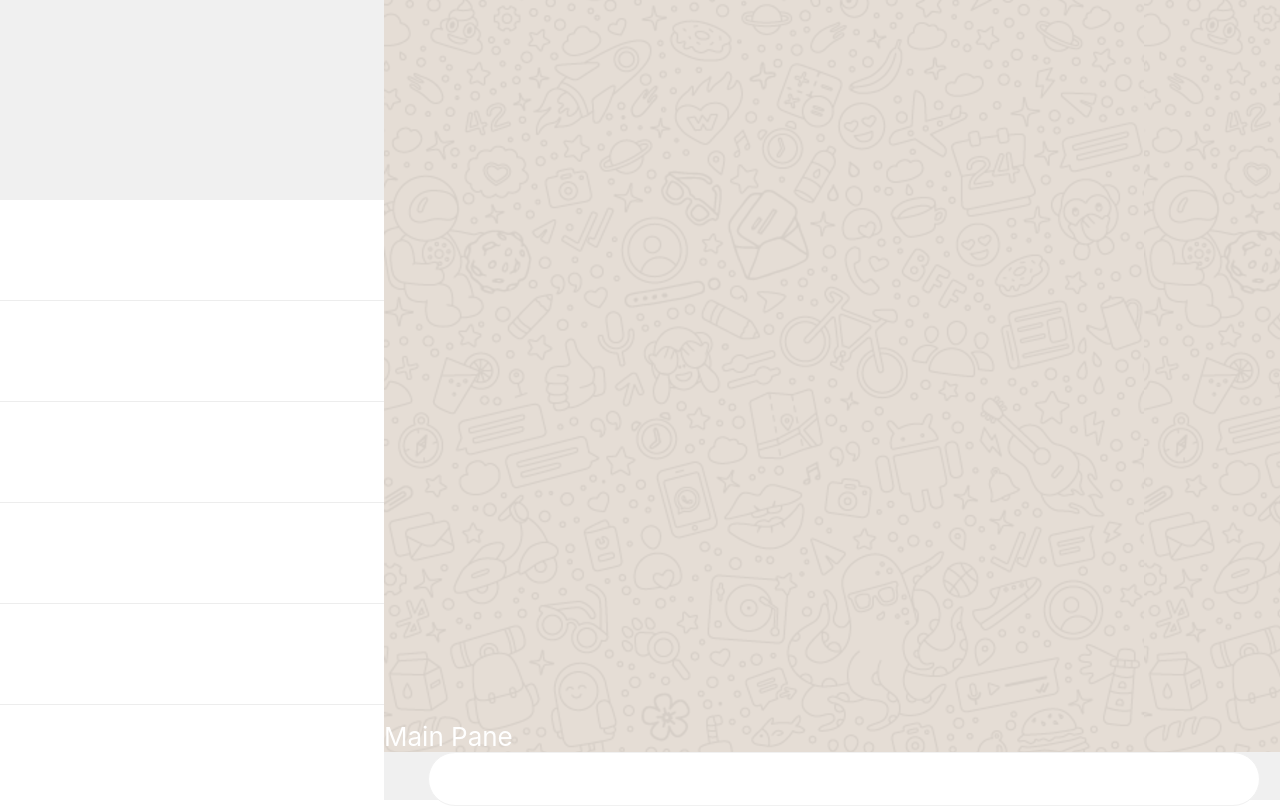
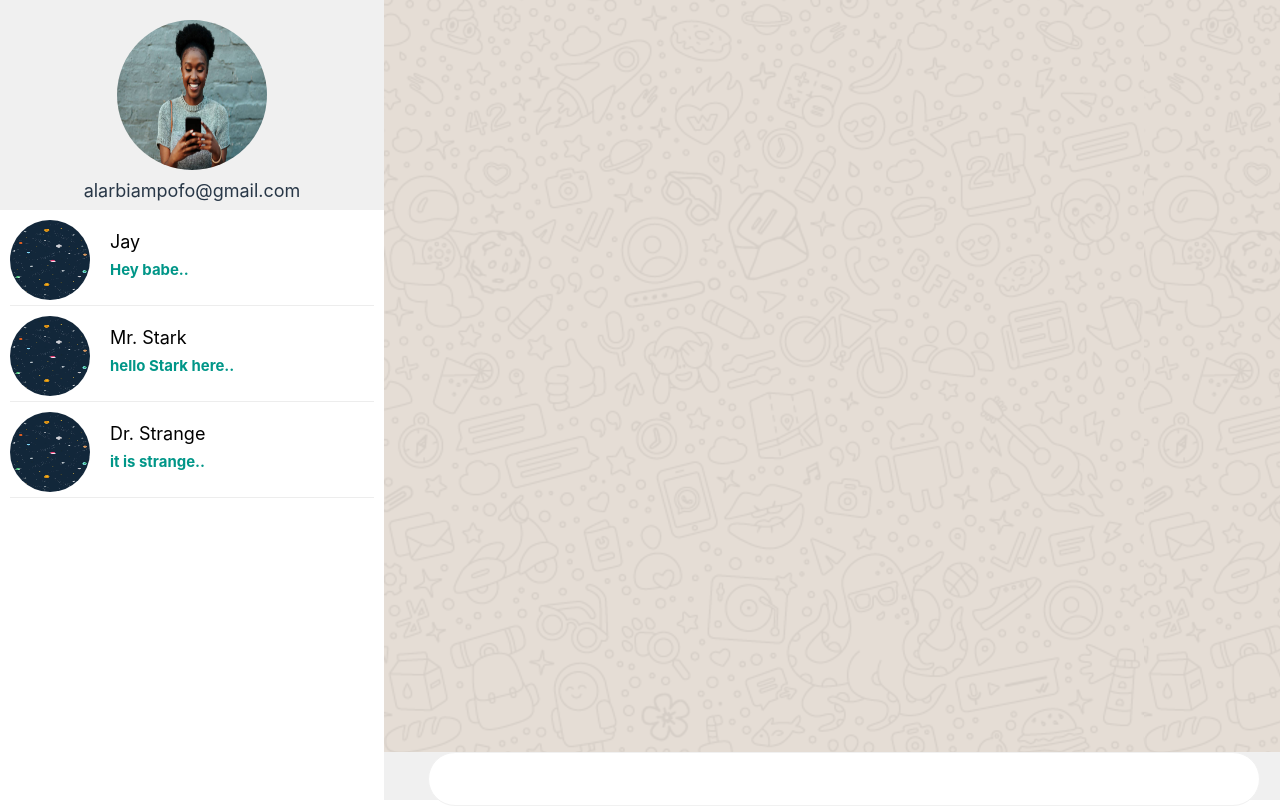
Before and after one commit to akotonyStark/react-chat-app, a React (Create React App) app: page / in a window 1280 px wide. Built offline with nearby package versions, Linux system fonts and the light colour scheme.

Commit message:
chat layout design

```diff
--- a/src/App.css
+++ b/src/App.css
@@ -47,6 +47,10 @@
   background-color: #f0f0f0;
 }
 
+.inputChat :focus {
+  border: 1px solid red !important;
+}
+
 @media only screen and (max-width: 1300px) {
   .content {
     width: 100%;
--- a/src/components/BottomPane.js
+++ b/src/components/BottomPane.js
@@ -3,7 +3,7 @@ import React from 'react'
 function BottomPane() {
   return (
     <div>
-      <input style={styles.inputChat} type='text' />
+      <input className='inputChat' style={styles.inputChat} type='text' />
     </div>
   )
 }
@@ -18,7 +18,6 @@ const styles = {
     paddingLeft: 20,
     paddingRight: 10,
     marginRight: 20,
-
     border: '1px solid #f1f1f1',
   },
 }
--- a/src/components/LeftPane.js
+++ b/src/components/LeftPane.js
@@ -1,40 +1,46 @@
 import React from 'react'
+import profilepic from '../assets/chat_back.jpg'
+import me from '../assets/womanwithphone.jpg'
 
 const contacts = [
   {
     name: 'Jay',
-    contactImg: '',
-    lastMessage: 'hello there..',
+    contactImg: profilepic,
+    messages: ['Hey babe..', 'I miss you'],
   },
   {
     name: 'Mr. Stark',
-    contactImg: '',
-    lastMessage: 'hello there..',
+    contactImg: profilepic,
+    messages: [
+      'hello Stark here..',
+      'genius, billionaire, playboy, philanthropist',
+    ],
   },
   {
     name: 'Dr. Strange',
-    contactImg: '',
-    lastMessage: 'hello there..',
-  },
-  {
-    name: 'Peter parker',
-    contactImg: '',
-    lastMessage: 'hello there..',
-  },
-  {
-    name: 'Odinson',
-    contactImg: '',
-    lastMessage: 'hello there..',
+    contactImg: profilepic,
+    messages: ['it is strange..', 'I am the king of Asgard'],
   },
 ]
 
 function LeftPane() {
   return (
     <>
-      <div style={styles.topBar}></div>
+      <div style={styles.topBar}>
+        <img src={me} style={styles.myProfile} />
+        <div style={styles.username}>alarbiampofo@gmail.com</div>
+      </div>
       <div>
-        {contacts.map((chatItem) => (
-          <div style={styles.contactRow}>{chatItem.name}</div>
+        {contacts.map((chatItem, index) => (
+          <div key={index} style={styles.contactRow}>
+            <div>
+              <img src={chatItem.contactImg} style={styles.contactImg} />
+            </div>
+            <div style={styles.chatSummary}>
+              {chatItem.name}
+              <h5 style={{ color: '#009688' }}>{chatItem.messages[0]}</h5>
+            </div>
+          </div>
         ))}
       </div>
     </>
@@ -45,11 +51,43 @@ export default LeftPane
 
 const styles = {
   contactRow: {
-    height: 100,
+    height: 85,
     borderBottom: '1px solid #ededed',
+    color: 'black',
+    fontSize: 18,
+    display: 'flex',
+    margin: 10,
   },
   topBar: {
     height: 200,
     background: '#f0f0f0',
+    display: 'flex',
+    flexDirection: 'column',
+    justifyContent: 'center',
+    alignItems: 'center',
+    paddingTop: 10,
+  },
+  contactImg: {
+    height: 80,
+    width: 80,
+    borderRadius: '50%',
+    marginRight: 20,
+  },
+  chatSummary: {
+    display: 'flex',
+    flexDirection: 'column',
+    lineHeight: 0.2,
+    paddingTop: 20,
+  },
+  myProfile: {
+    height: 150,
+    width: 150,
+    borderRadius: '50%',
+  },
+  username: {
+    fontSize: 18,
+    color: 'black',
+    paddingTop: 10,
+    color: '#283747',
   },
 }
--- a/src/components/MainPane.js
+++ b/src/components/MainPane.js
@@ -1,7 +1,15 @@
 import React from 'react'
 
 function MainPane() {
-  return <div>Main Pane</div>
+  return <div></div>
 }
 
 export default MainPane
+
+const styles = {
+  senderBubble: {
+    height: 100,
+    width: 100,
+    border: '1px solid #283747',
+  },
+}
```
Also changed, not shown: src/assets/womanwithphone.jpg (added).
